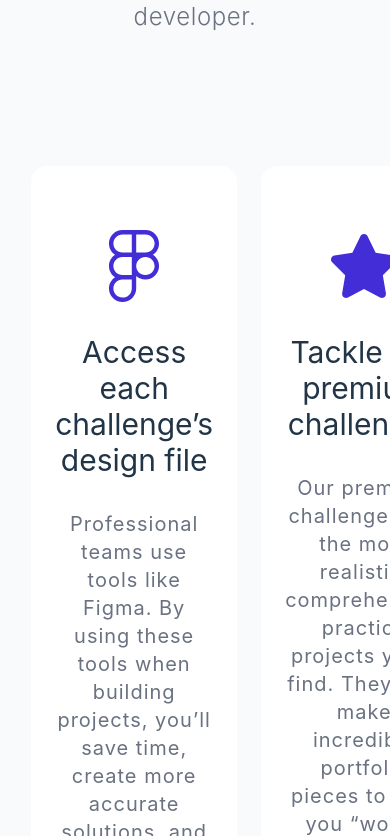
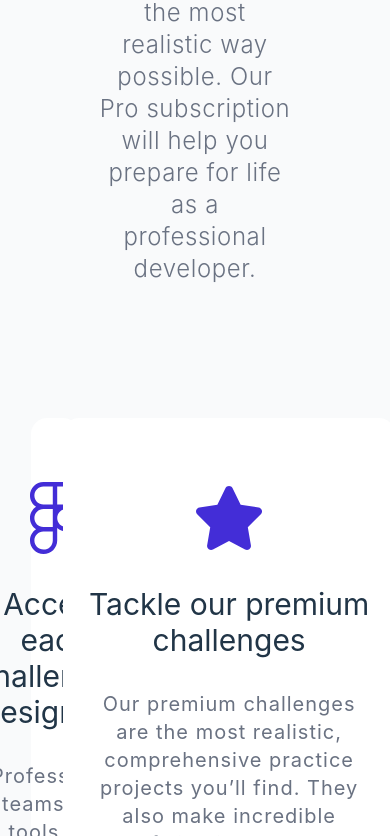
Before and after one commit to raiasim93/responsive-mentor, a React (Vite) app: page / in a window 390 px wide. Shown: the part 9988-10824 px from the top of the page. Built offline with nearby package versions, Linux system fonts and the light colour scheme.

Commit message:
Add button below the ProSection. Start on the CommunitySection next

```diff
--- a/src/components/common/cards/CardProSection.tsx
+++ b/src/components/common/cards/CardProSection.tsx
@@ -1,6 +1,6 @@
 const CardProSection = ({heading, description, icon}) => {
   return (
-    <div className=" w-1/2 flex flex-col gap-y-8 items-center text-center bg-white px-6 py-16 rounded-2xl">
+    <div className=" flex flex-col gap-y-8 items-center text-center bg-white px-6 py-16 rounded-2xl">
         {icon}
     <div className="text-3xl"> {heading} </div>
     <div className="text-gray-500 text-xl tracking-wider font-normal">
--- a/src/components/common/data/prosectionData.tsx
+++ b/src/components/common/data/prosectionData.tsx
@@ -14,5 +14,6 @@ const proData = [
         heading: "Tackle our premium challenges",
         description: "Our premium challenges are the most realistic, comprehensive  practice projects you’ll find. They also make incredible portfolio pieces to help you “wow!” recruiters and get hired.."
     },
+
 ]
 export default proData;
--- a/src/components/modules/pagename/ProSection.tsx
+++ b/src/components/modules/pagename/ProSection.tsx
@@ -3,7 +3,7 @@ import data from "../../common/data/prosectionData"
 const ProSection = () => {
   return (
    <>
-   <section className="px-[8vw] 2xl:px-[18vw] py-12 flex gap-x-6">
+   <section className="px-[8vw] 2xl:px-[18vw] py-12 grid grid-cols-1 sm:grid-cols-2 gap-8">
     {data.map((item)=> (
         <CardProSection
             key={item.id}
@@ -12,6 +12,9 @@ const ProSection = () => {
             icon={item.icon}
               />
     ))}
+    <div className="col-span-2 flex justify-center p-16">
+        <button className="bg-rose-600 font-semibold backdrop-opacity-90 italic text-white rounded-4xl py-4 px-12 uppercase tracking-wider "> Learn About Pro</button>
+    </div>
       </section>
    </>
   )
```
